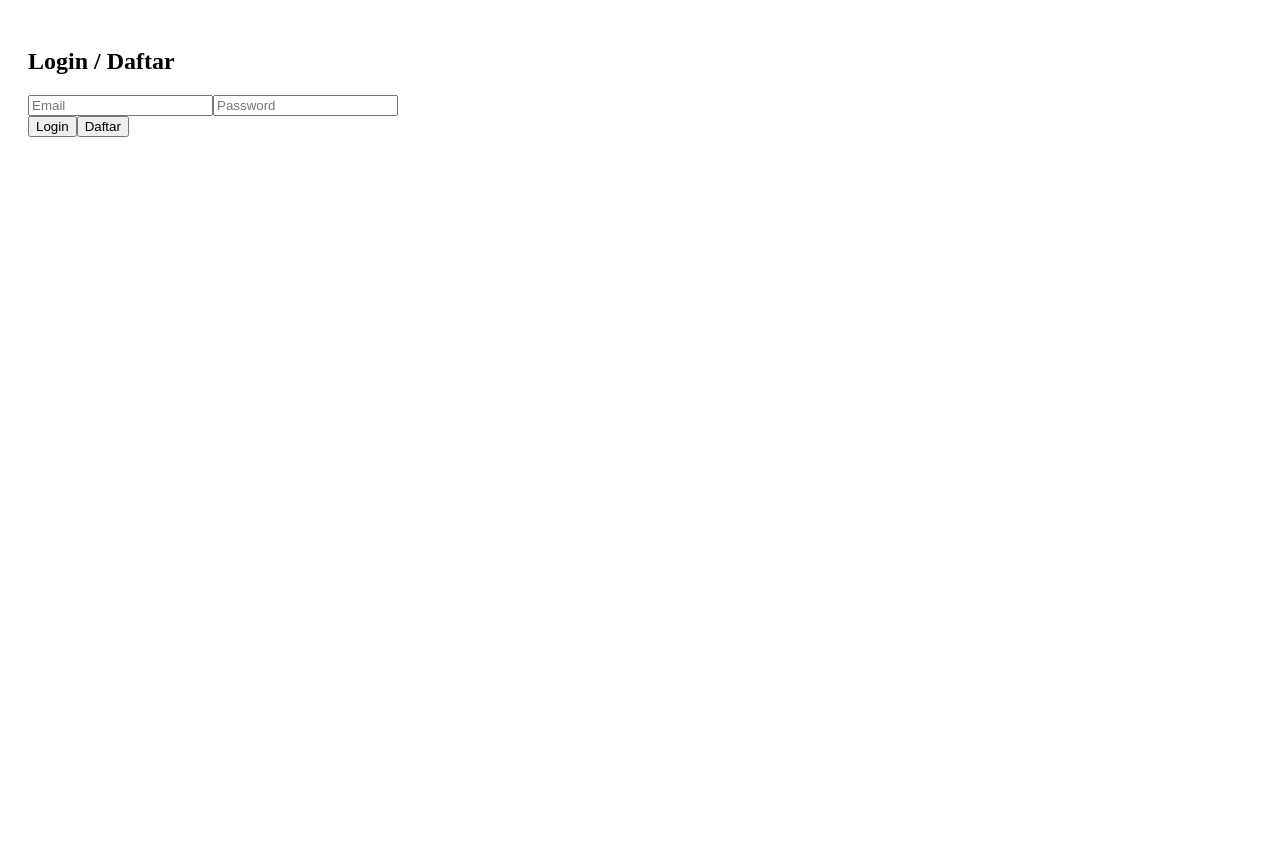
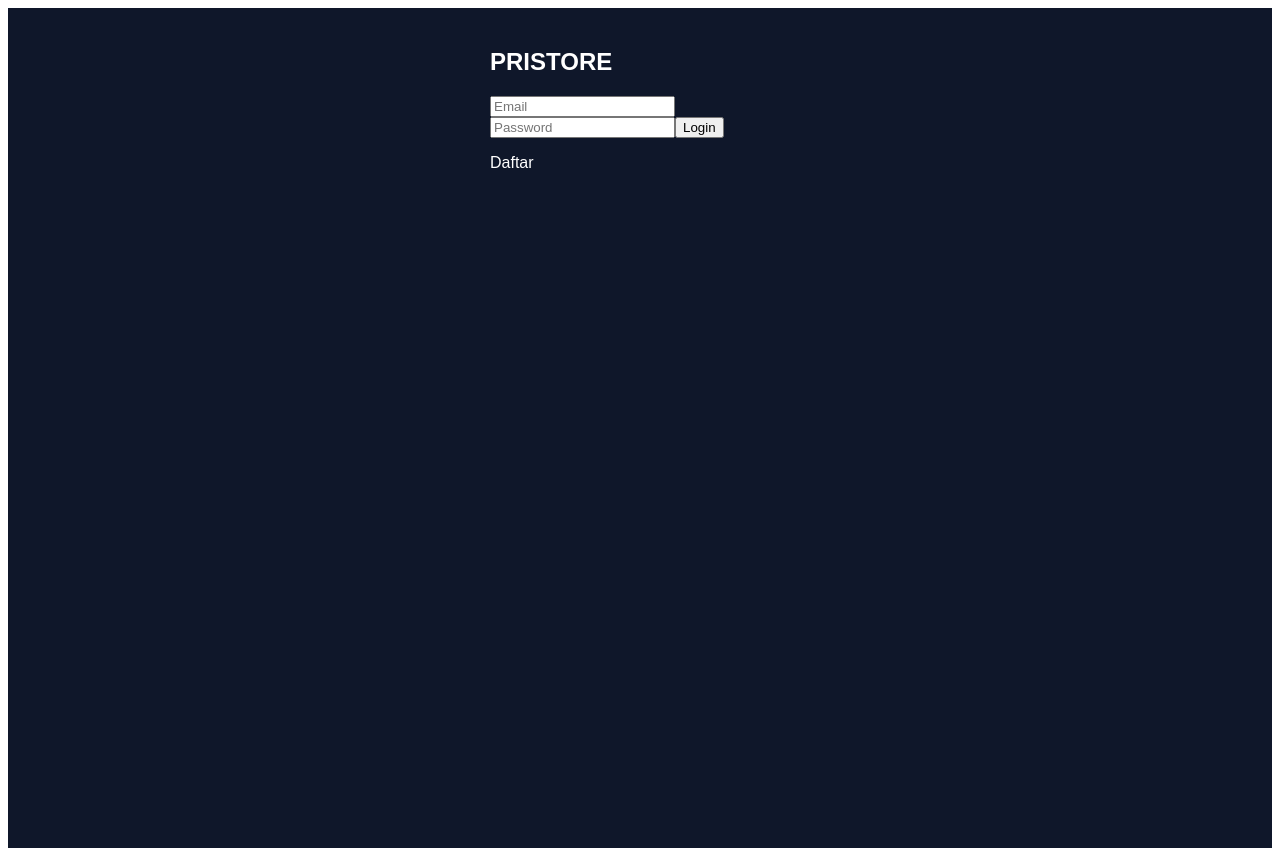
Before and after one commit to hollyjon9-dot/Pristore-, a React (Create React App) app: page / in a window 1280 px wide. Before the commit the page ends 800 px from the top, so only its background shows below. Built offline with nearby package versions, Linux system fonts and the light colour scheme.

Commit message:
Update App.js

```diff
--- a/src/App.js
+++ b/src/App.js
@@ -1,4 +1,4 @@
-import { useState } from "react";
+import { useState, useEffect } from "react";
 import { initializeApp } from "firebase/app";
 import {
   getAuth,
@@ -12,6 +12,7 @@ import {
   setDoc,
   getDocs,
   collection,
+  updateDoc,
 } from "firebase/firestore";
 
 const firebaseConfig = {
@@ -25,21 +26,67 @@ const auth = getAuth(app);
 const db = getFirestore(app);
 
 export default function App() {
+  const [mode, setMode] = useState("login");
   const [email, setEmail] = useState("");
   const [password, setPassword] = useState("");
+  const [name, setName] = useState("");
+  const [paket, setPaket] = useState("100k");
+  const [ref, setRef] = useState("");
   const [user, setUser] = useState(null);
+  const [users, setUsers] = useState([]);
+  const [myData, setMyData] = useState(null);
+
+  const isAdmin = user?.email === "emailkamu@gmail.com";
+
+  const getKomisi = (paket) => {
+    if (paket === "100k") return 40000;
+    if (paket === "250k") return 70000;
+    if (paket === "500k") return 200000;
+    return 0;
+  };
 
   const register = async () => {
     const res = await createUserWithEmailAndPassword(auth, email, password);
+
     await setDoc(doc(db, "users", res.user.uid), {
+      name,
       email,
+      paket,
+      ref,
+      status: "pending",
+      komisi: 0,
+      totalRef: 0,
     });
-    alert("Daftar berhasil");
+
+    alert("Daftar berhasil, tunggu admin approve");
   };
 
   const login = async () => {
     const res = await signInWithEmailAndPassword(auth, email, password);
     setUser(res.user);
+    loadMyData(res.user.uid);
+  };
+
+  const loadMyData = async (uid) => {
+    const snapshot = await getDocs(collection(db, "users"));
+    const data = snapshot.docs.map((d) => ({ id: d.id, ...d.data() }));
+
+    const me = data.find((u) => u.id === uid);
+    const myRefs = data.filter((u) => u.ref === me?.name);
+
+    let totalKomisi = 0;
+    myRefs.forEach((r) => {
+      totalKomisi += getKomisi(r.paket);
+    });
+
+    // bonus 10 orang
+    if (myRefs.length >= 10) totalKomisi += 100000;
+
+    setMyData({
+      ...me,
+      totalRef: myRefs.length,
+      komisi: totalKomisi,
+    });
   };
 
   const logout = async () => {
@@ -47,29 +94,105 @@ export default function App() {
     setUser(null);
   };
 
+  const loadUsers = async () => {
+    const snapshot = await getDocs(collection(db, "users"));
+    const data = snapshot.docs.map((doc) => ({
+      id: doc.id,
+      ...doc.data(),
+    }));
+    setUsers(data);
+  };
+
+  const approveUser = async (id) => {
+    await updateDoc(doc(db, "users", id), {
+      status: "approved",
+    });
+    loadUsers();
+  };
+
+  useEffect(() => {
+    if (isAdmin) loadUsers();
+  }, [user]);
+
   return (
-    <div style={{ padding: 20 }}>
+    <div style={{
+      background: "#0f172a",
+      color: "white",
+      minHeight: "100vh",
+      padding: 20,
+      fontFamily: "Arial"
+    }}>
       {!user ? (
+        <div style={{ maxWidth: 300, margin: "auto" }}>
+          <h2>PRISTORE</h2>
+
+          {mode === "login" ? (
             <>
-          <h2>Login / Daftar</h2>
-          <input
-            placeholder="Email"
-            onChange={(e) => setEmail(e.target.value)}
-          />
-          <input
-            placeholder="Password"
-            type="password"
-            onChange={(e) => setPassword(e.target.value)}
-          />
-          <br />
+              <input placeholder="Email" onChange={(e) => setEmail(e.target.value)} />
+              <input type="password" placeholder="Password" onChange={(e) => setPassword(e.target.value)} />
               <button onClick={login}>Login</button>
-          <button onClick={register}>Daftar</button>
+              <p onClick={() => setMode("register")}>Daftar</p>
             </>
           ) : (
             <>
+              <input placeholder="Nama" onChange={(e) => setName(e.target.value)} />
+              <input placeholder="Email" onChange={(e) => setEmail(e.target.value)} />
+              <input type="password" placeholder="Password" onChange={(e) => setPassword(e.target.value)} />
+
+              <select onChange={(e) => setPaket(e.target.value)}>
+                <option>100k</option>
+                <option>250k</option>
+                <option>500k</option>
+              </select>
+
+              <input placeholder="Referral" onChange={(e) => setRef(e.target.value)} />
+
+              <button onClick={register}>Daftar</button>
+              <p onClick={() => setMode("login")}>Login</p>
+            </>
+          )}
+        </div>
+      ) : (
+        <>
+          {!isAdmin ? (
+            <div style={{ maxWidth: 400, margin: "auto" }}>
               <h2>Dashboard</h2>
-          <p>{user.email}</p>
+
+              {myData && (
+                <div style={{ background: "#1e293b", padding: 20, borderRadius: 10 }}>
+                  <p>Email: {myData.email}</p>
+                  <p>Paket: {myData.paket}</p>
+                  <p>Total Referral: {myData.totalRef}</p>
+                  <p>Komisi: Rp {myData.komisi}</p>
+                </div>
+              )}
+
+              <button onClick={() => alert("Konfirmasi pembayaran dikirim")}>
+                Saya sudah bayar
+              </button>
+
               <button onClick={logout}>Logout</button>
+            </div>
+          ) : (
+            <>
+              <h2>ADMIN PANEL</h2>
+
+              {users.map((u) => (
+                <div key={u.id} style={{ background: "#1e293b", margin: 10, padding: 10 }}>
+                  <p>{u.name}</p>
+                  <p>{u.email}</p>
+                  <p>Paket: {u.paket}</p>
+                  <p>Status: {u.status}</p>
+
+                  {u.status === "pending" && (
+                    <button onClick={() => approveUser(u.id)}>Approve</button>
+                  )}
+                </div>
+              ))}
+
+              <button onClick={logout}>Logout</button>
+            </>
+          )}
         </>
       )}
     </div>
```
Lines whose indentation alone changed are shown as unchanged.
